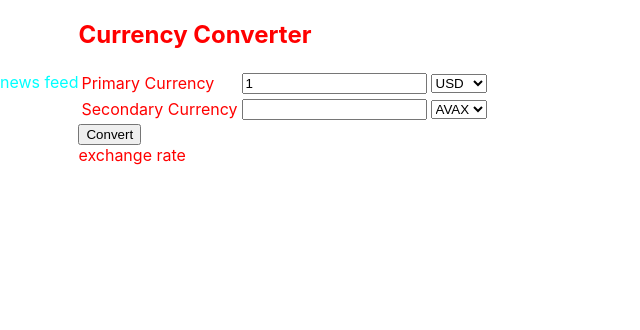
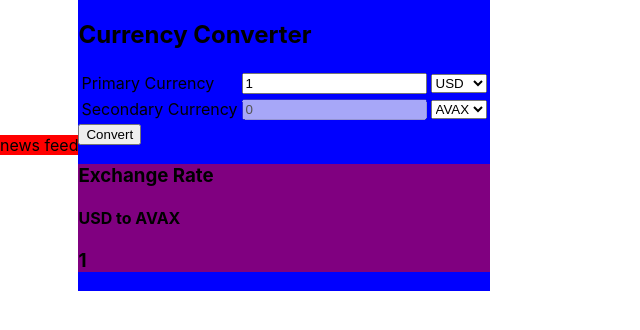
Before and after one commit to Valatulkas/c-dashboard, a React (Create React App) app: page / in a window 1280 px wide. Shown: the top 330 px of the page, without its empty margins (0-640 px from the left). Built offline with nearby package versions, Linux system fonts and the light colour scheme.

Commit message:
incorporate exchange rate info into component

```diff
--- a/src/components/currencyConverter.js
+++ b/src/components/currencyConverter.js
@@ -9,6 +9,7 @@
   const [chosenSecondaryCurrency, setChosenSecondaryCurrency] = useState('AVAX');
   const [amount, setAmount] = useState(1);
   const [exchangeRate, setExchangeRate] = useState(1);
+  const [result, setResult] = useState(0);
 
   console.log(amount);
 
@@ -16,7 +17,7 @@
     const options = {
       method: 'GET',
       url: 'https://alpha-vantage.p.rapidapi.com/query',
-      params: {to_currency: chosenPrimaryCurrency, function: 'CURRENCY_EXCHANGE_RATE', from_currency: chosenSecondaryCurrency},
+      params: {to_currency: chosenSecondaryCurrency, function: 'CURRENCY_EXCHANGE_RATE', from_currency: chosenPrimaryCurrency},
       headers: {
         'x-rapidapi-host': 'alpha-vantage.p.rapidapi.com',
         'x-rapidapi-key': ''
@@ -24,8 +25,9 @@
     };
 
     axios.request(options).then((response) => {
-      console.log(response.data['Realtime Currency Exchange Rate']['5. Exchange Rate']);
-      setExchangeRate(response.data['Realtime Currency Exchange Rate']['5. Exchange Rate']);
+      console.log(response.data["Realtime Currency Exchange Rate"]["5. Exchange Rate"]);
+      setExchangeRate(response.data["Realtime Currency Exchange Rate"]["5. Exchange Rate"]);
+      setResult(response.data["Realtime Currency Exchange Rate"]["5. Exchange Rate"] * amount);
     }).catch((error) => {
       console.error(error);
     });
@@ -55,7 +57,7 @@
               <tr>
                 <td>Secondary Currency</td>
                 <td>
-                  <input type='number' name="currency-amount-2" value={''} />
+                  <input type='number' name="currency-amount-2" value={result} disabled/>
                 </td>
                 <td>
                   <select className="currency-options" value={chosenSecondaryCurrency} name="currency-option-2"
@@ -71,7 +73,11 @@
           <button className="convert" onClick={convert}>Convert</button>
         </div>
 
-        <ExchangeRate />
+        <ExchangeRate
+          exchangeRate = {exchangeRate}
+          chosenPrimaryCurrency = {chosenPrimaryCurrency}
+          chosenSecondaryCurrency = {chosenSecondaryCurrency}
+        />
       </div>
     );
 }
--- a/src/components/exchangeRates.js
+++ b/src/components/exchangeRates.js
@@ -1,7 +1,9 @@
-const ExchangeRate = () => {
+const ExchangeRate = ({exchangeRate, chosenPrimaryCurrency, chosenSecondaryCurrency}) => {
     return (
       <div className="exchange-rate">
-        exchange rate
+        <h3>Exchange Rate</h3>
+        <h4>{chosenPrimaryCurrency} to {chosenSecondaryCurrency}</h4>
+        <h3>{exchangeRate}</h3>
       </div>
     );
 }
--- a/src/index.css
+++ b/src/index.css
@@ -18,9 +18,12 @@
   align-items: center;
 }
 .currency-converter {
-  color: red;
+  background-color: blue;
 }
 
+.exchange-rate {
+  background-color: purple;
+}
 .news-feed {
-  color: aqua;
+  background-color: red;
 }
```
